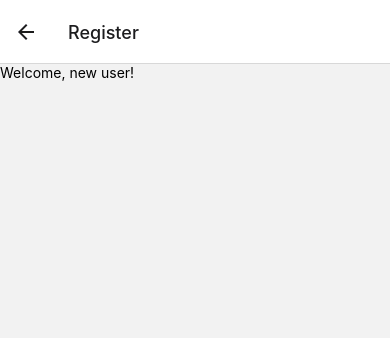
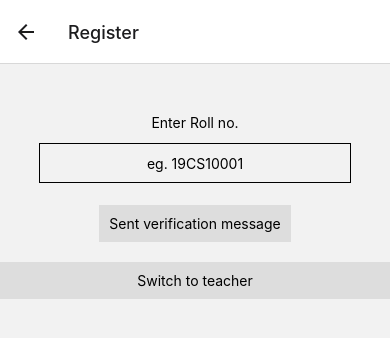
Before and after one commit to ashwinpra/attendance-application, a React Native app: screen /Register in a window 390 px wide. Shown: the top 338 px of the page. Built offline with nearby package versions, Linux system fonts and the light colour scheme.

Commit message:
Added RegistrationScreen

```diff
--- a/app/screens/RegistrationScreen.tsx
+++ b/app/screens/RegistrationScreen.tsx
@@ -1,10 +1,125 @@
-import { View, Text } from 'react-native'
-import React from 'react'
+import React, { useState } from "react";
+import {
+  View,
+  Text,
+  TextInput,
+  TouchableOpacity,
+  StyleSheet,
+} from "react-native";
 
-export default function RegistrationScreen() {
+const studentRegex = /^[0-9][0-9][A-Z][A-Z][0-9][0-9][0-9][0-9][0-9]$/;
+const teacherRegex = /^[0-9]{12}$/;
+
+const RegistrationScreen = () => {
+  const [isStudent, setIsStudent] = useState(true);
+  const [userInput, setUserInput] = useState("");
+
+  const handleUserInput = (text: string) => {
+    setUserInput(text);
+  };
+
+  const handleVerification = () => {
+    if (isStudent) {
+      if (studentRegex.test(userInput)) {
+        alert("Verification message sent to student's inbox");
+        setUserInput("");
+      } else {
+        alert("Invalid Roll no. format for student");
+      }
+    } else {
+      if (teacherRegex.test(userInput)) {
+        alert("Verification message sent to teacher's inbox");
+        setUserInput("");
+      } else {
+        alert("Invalid Enrollment ID format for teacher");
+      }
+    }
+  };
+
+  const handleSwitchUserType = () => {
+    setIsStudent(!isStudent);
+    setUserInput("");
+  };
+
+  const studentStyles = StyleSheet.create({
+    container: {
+      alignItems: "center",
+      marginTop: 50,
+    },
+    input: {
+      height: 40,
+      margin: 12,
+      borderWidth: 1,
+      padding: 10,
+      width: "80%",
+      textAlign: "center",
+    },
+    button: {
+      alignItems: "center",
+      backgroundColor: "#DDDDDD",
+      padding: 10,
+      marginTop: 10,
+    },
+  });
+
+  const teacherStyles = StyleSheet.create({
+    container: {
+      alignItems: "center",
+      marginTop: 50,
+    },
+    input: {
+      height: 40,
+      margin: 12,
+      borderWidth: 1,
+      padding: 10,
+      width: "80%",
+      textAlign: "center",
+    },
+    button: {
+      alignItems: "center",
+      backgroundColor: "#DDDDDD",
+      padding: 10,
+      marginTop: 10,
+    },
+  });
+
+  const switchButtonStyles = StyleSheet.create({
+    button: {
+      alignItems: "center",
+      backgroundColor: "#DDDDDD",
+      padding: 10,
+      marginTop: 20,
+    },
+  });
+
   return (
     <View>
-      <Text>Welcome, new user!</Text>
+      <View
+        style={isStudent ? studentStyles.container : teacherStyles.container}
+      >
+        <Text>{isStudent ? "Enter Roll no." : "Enter Enrollment ID"}</Text>
+        <TextInput
+          style={isStudent ? studentStyles.input : teacherStyles.input}
+          onChangeText={handleUserInput}
+          value={userInput}
+          placeholder={isStudent ? "eg. 19CS10001" : "eg. 123456789012"}
+          keyboardType={isStudent ? "default" : "number-pad"}
+        />
+        <TouchableOpacity
+          style={isStudent ? studentStyles.button : teacherStyles.button}
+          onPress={handleVerification}
+        >
+          <Text>Sent verification message</Text>
+        </TouchableOpacity>
+      </View>
+      <TouchableOpacity
+        style={switchButtonStyles.button}
+        onPress={handleSwitchUserType}
+      >
+        <Text>Switch to {isStudent ? "teacher" : "student"}</Text>
+      </TouchableOpacity>
     </View>
-  )
-}
+  );
+};
+
+export default RegistrationScreen;
```
